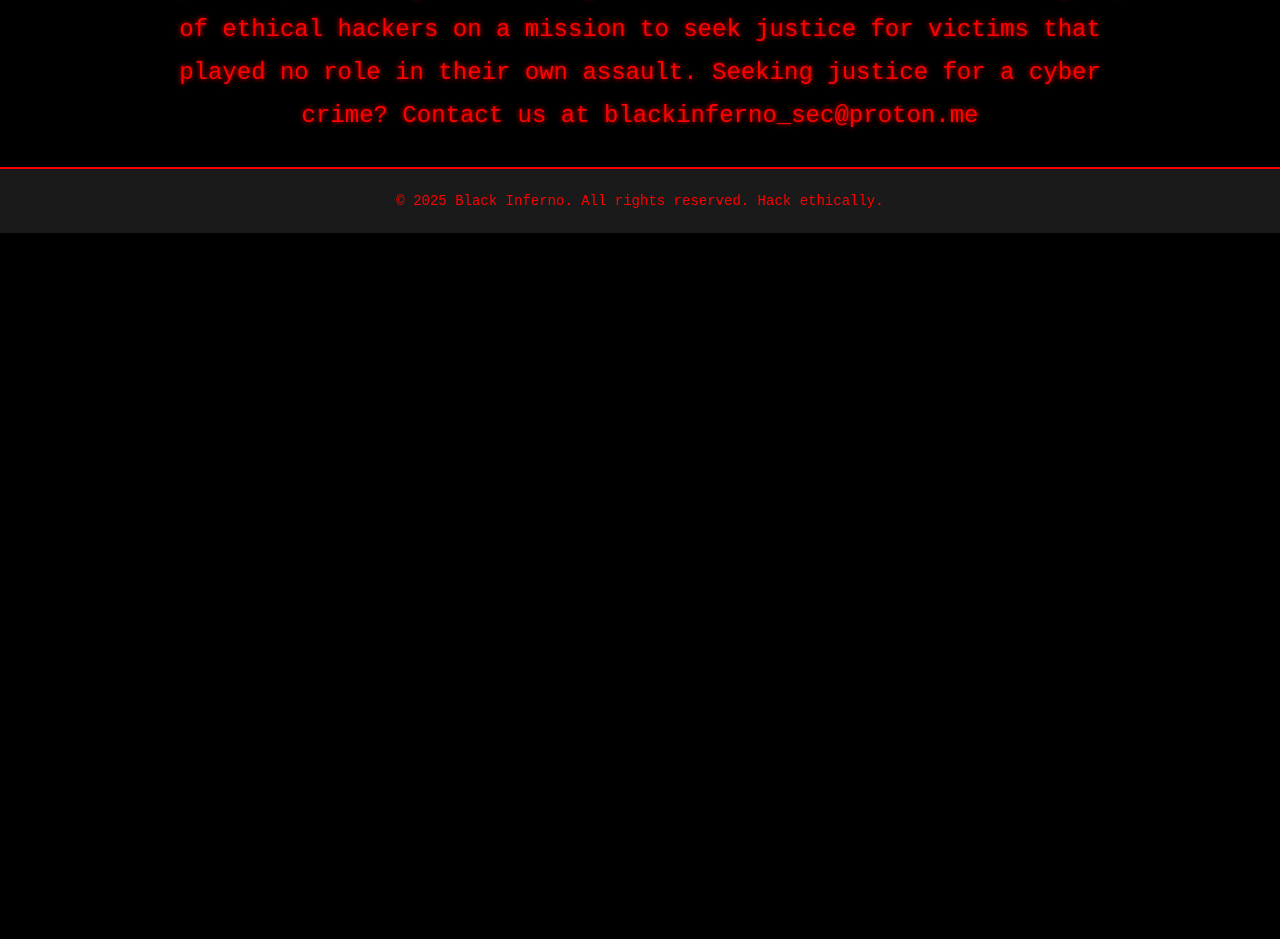
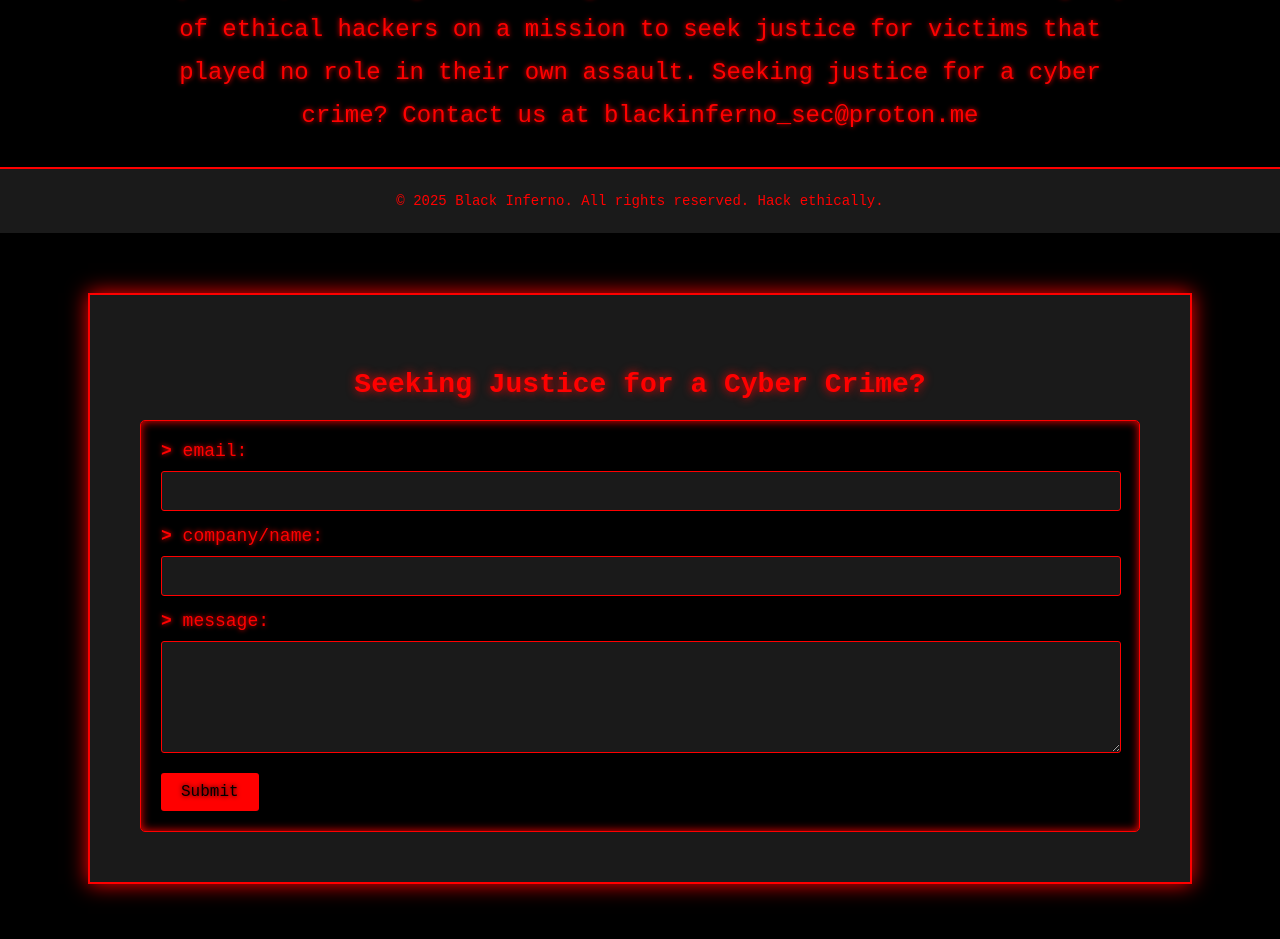
Before and after one commit to blackinferno-sec/blackinferno, a plain HTML site: page index.html in a window 1280 px wide. Shown: the part 567-1506 px from the top of the page. Before the commit the page ends 860 px from the top, so only its background shows below. Drawn offline with Linux system fonts and the light colour scheme.

Commit message:
Update index.html

```diff
--- a/index.html
+++ b/index.html
@@ -13,6 +13,8 @@
             padding: 0;
             text-align: center;
             overflow-x: hidden;
+            /* Enable smooth scrolling */
+            scroll-behavior: smooth;
         }
         .header {
             display: flex;
@@ -31,10 +33,8 @@
             font-size: 48px;
             text-shadow: 0 0 10px #ff0000;
             margin-left: 20px;
-            /* Added animation properties */
             animation: flash 1.5s infinite;
         }
-        /* Added keyframes for flashing effect */
         @keyframes flash {
             0%, 100% {
                 opacity: 1;
@@ -47,7 +47,7 @@
             color: #ff0000;
             text-decoration: none;
             font-size: 18px;
-            margin-left: auto;
+            margin-left: 20px;
             margin-right: 20px;
             text-shadow: 0 0 5px #ff0000;
         }
@@ -66,6 +66,76 @@
             align-items: center;
             justify-content: center;
         }
+        /* New contact section styling */
+        .contact {
+            padding: 50px;
+            max-width: 1000px;
+            margin: 0 auto;
+            background-color: #1a1a1a;
+            border: 2px solid #ff0000;
+            box-shadow: 0 0 20px #ff0000;
+            text-align: left;
+            margin-bottom: 60px; /* Space above footer */
+        }
+        .contact h2 {
+            color: #ff0000;
+            font-size: 28px;
+            text-shadow: 0 0 10px #ff0000;
+            margin-bottom: 20px;
+            text-align: center;
+        }
+        .contact form {
+            background-color: #000000;
+            padding: 20px;
+            border: 1px solid #ff0000;
+            border-radius: 5px;
+            box-shadow: inset 0 0 10px #ff0000;
+        }
+        .contact label {
+            display: block;
+            color: #ff0000;
+            font-size: 18px;
+            margin-bottom: 10px;
+            text-shadow: 0 0 5px #ff0000;
+        }
+        .contact input,
+        .contact textarea {
+            width: calc(100% - 20px);
+            background-color: #1a1a1a;
+            border: 1px solid #ff0000;
+            color: #ff0000;
+            font-family: 'Courier New', Courier, monospace;
+            font-size: 16px;
+            padding: 10px;
+            margin-bottom: 15px;
+            border-radius: 3px;
+            text-shadow: 0 0 5px #ff0000;
+        }
+        .contact input:focus,
+        .contact textarea:focus {
+            outline: none;
+            box-shadow: 0 0 10px #ff0000;
+        }
+        .contact button {
+            background-color: #ff0000;
+            color: #000000;
+            font-family: 'Courier New', Courier, monospace;
+            font-size: 16px;
+            padding: 10px 20px;
+            border: none;
+            border-radius: 3px;
+            cursor: pointer;
+            text-shadow: 0 0 5px #000000;
+        }
+        .contact button:hover {
+            background-color: #cc0000;
+            box-shadow: 0 0 10px #ff0000;
+        }
+        .contact .terminal-line::before {
+            content: "> ";
+            color: #ff0000;
+            font-weight: bold;
+        }
         .footer {
             position: fixed;
             bottom: 0;
@@ -83,10 +153,23 @@
         <img src="logo.png" alt="Black Inferno Logo">
         <h1>Black Inferno</h1>
         <a href="https://github.com/blackinferno-sec" target="_blank">GitHub</a>
+        <a href="#contact">Seeking Justice?</a>
     </div>
     <div class="content">
         <p>Welcome to the digital underworld, where Black Inferno reigns as an elite ethical hacking collective. We are a group of passionate cybersecurity experts dedicated to securing the net through the relentless pursuit of vulnerabilities. Operating in the shadows to protect the light, we uncover weaknesses before they can be exploited, ensuring a safer digital world. We are a collective group of ethical hackers on a mission to seek justice for victims that played no role in their own assault.
            Seeking justice for a cyber crime? Contact us at blackinferno_sec@proton.me</p>
+    </div>
+    <div class="contact" id="contact">
+        <h2>Seeking Justice for a Cyber Crime?</h2>
+        <form action="https://formspree.io/f/your-form-id" method="POST">
+            <label for="email" class="terminal-line">email:</label>
+            <input type="email" id="email" name="email" required>
+            <label for="name" class="terminal-line">company/name:</label>
+            <input type="text" id="name" name="name" required>
+            <label for="message" class="terminal-line">message:</label>
+            <textarea id="message" name="message" rows="5"></textarea>
+            <button type="submit">Submit</button>
+        </form>
     </div>
     <div class="footer">
         <p>&copy; 2025 Black Inferno. All rights reserved. Hack ethically.</p>
```
